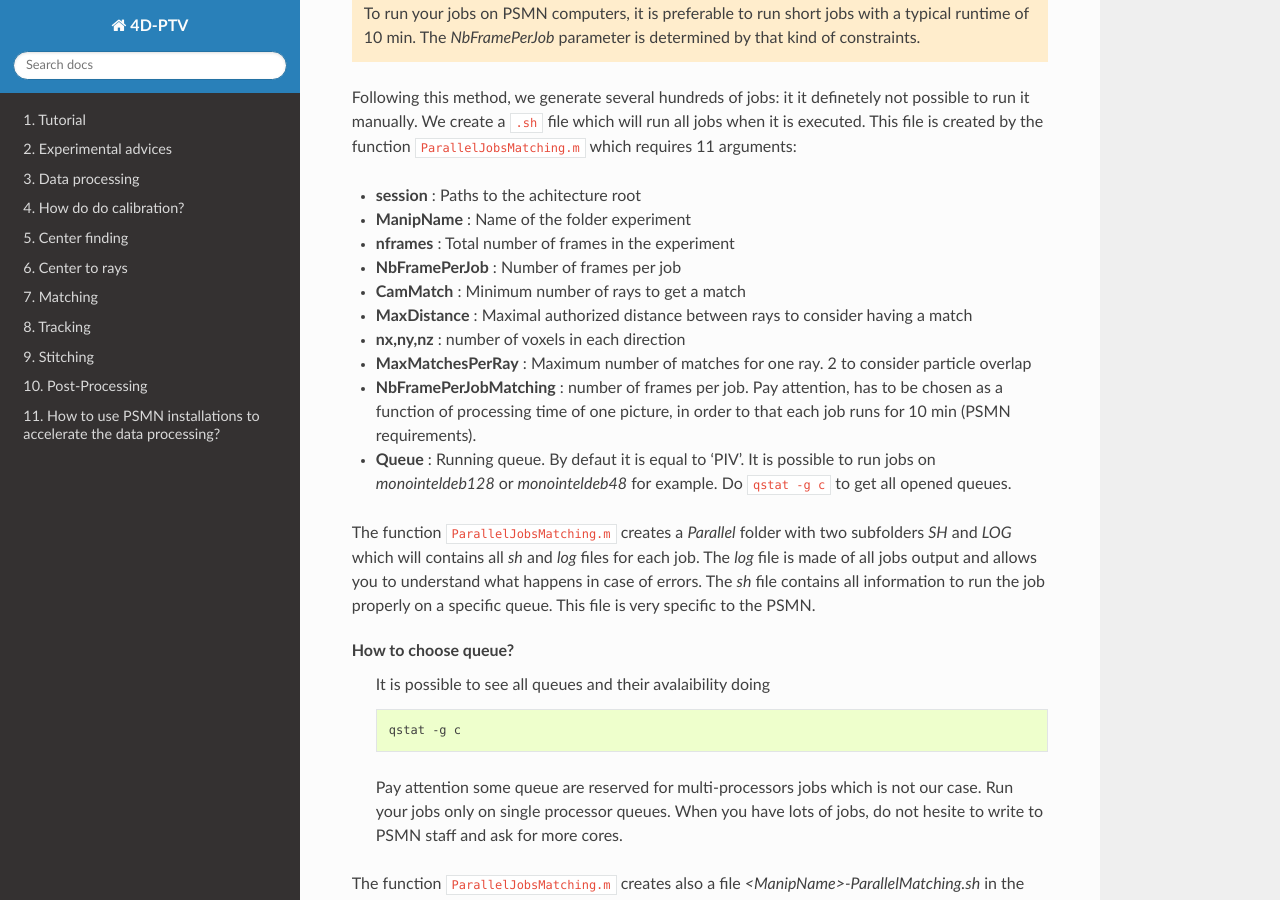
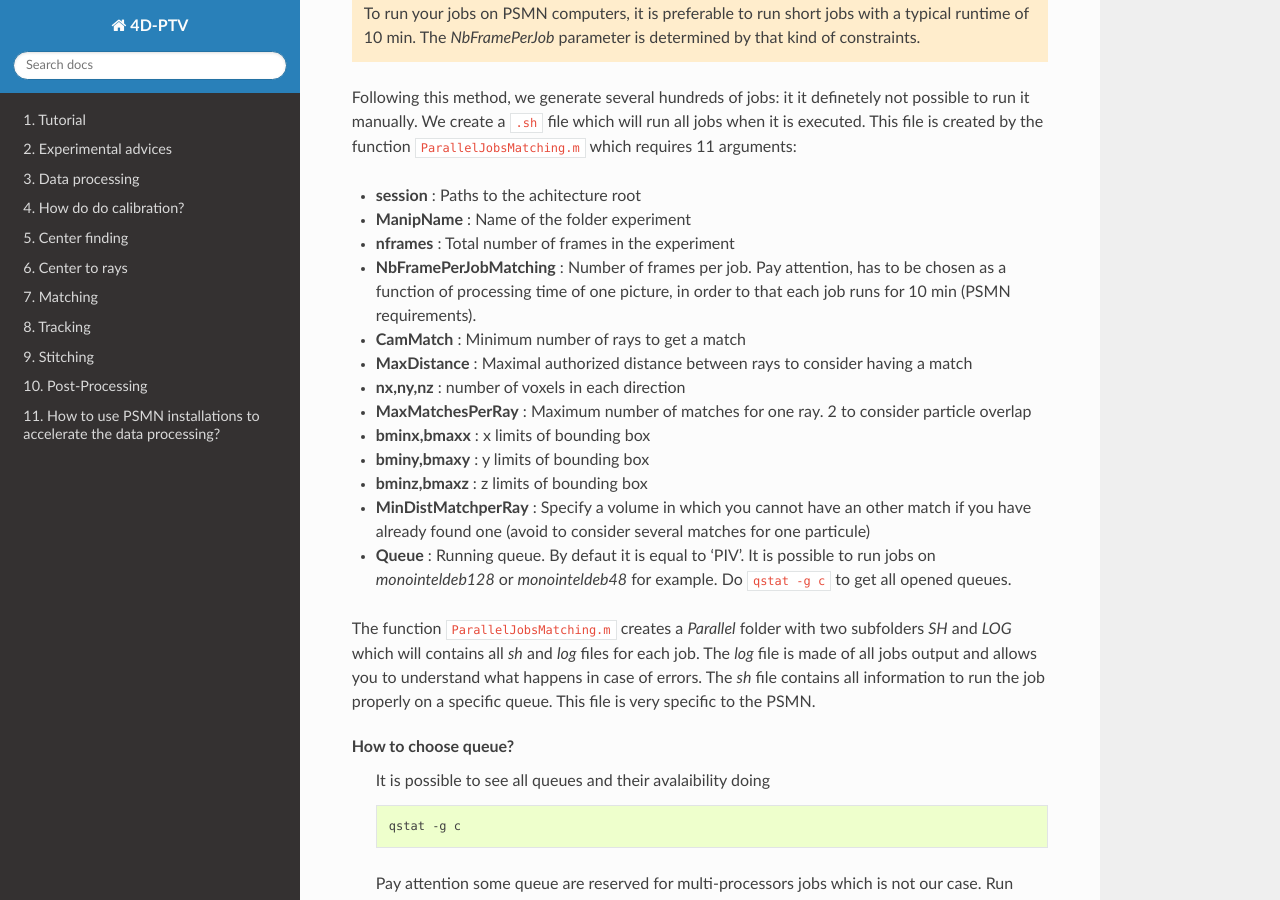
Before and after one commit to turbulencelyon/4d-ptv, a Sphinx documentation site: the page built from Documentation/source/psmn/Matching-psmn.rst, in a window 1280 px wide and 900 px high, scrolled down 1192 px. Built offline with Sphinx 7.4.7 and the Read the Docs theme 2.0.0, drawn with Linux system fonts in a browser that asks for light colours.

```diff
--- a/Documentation/source/psmn/Matching-psmn.rst
+++ b/Documentation/source/psmn/Matching-psmn.rst
@@ -30,7 +30,7 @@
     It will split *rays.dat* file into small files composed of 10 frames.
 
 .. note::
-	You can also launching this step in parallel at the PSMN, by compiling the function ``RaysSavingForParallelMatching.m`` and use the bash script ``submission_RaysSavingForParallelMatching.sh``. It the same way to do it that the ones describes in CenterFinding and Center2Rays. This could be usefull if you have several run to treat.
+    You can also launching this step in parallel at the PSMN, by compiling the function ``RaysSavingForParallelMatching.m`` and use the bash script ``submission_RaysSavingForParallelMatching.sh``. It the same way to do it that the ones describes in CenterFinding and Center2Rays. This could be usefull if you have several run to treat.
 
 .. warning::
     To run your jobs on PSMN computers, it is preferable to run short jobs with a typical runtime of 10 min. The *NbFramePerJob* parameter is determined by that kind of constraints.
@@ -40,12 +40,15 @@
 - **session**                : Paths to the achitecture root
 - **ManipName**              : Name of the folder experiment
 - **nframes**                : Total number of frames in the experiment
-- **NbFramePerJob**          : Number of frames per job
+- **NbFramePerJobMatching**  : Number of frames per job. Pay attention, has to be chosen as a function of processing time of one picture, in order to that each job runs for 10 min (PSMN requirements).
 - **CamMatch**               : Minimum number of rays to get a match
 - **MaxDistance**            : Maximal authorized distance between rays to consider having a match
 - **nx,ny,nz**               :  number of voxels in each direction
 - **MaxMatchesPerRay**       : Maximum number of matches for one ray. 2 to consider particle overlap
-- **NbFramePerJobMatching**  : number of frames per job. Pay attention, has to be chosen as a function of processing time of one picture, in order to that each job runs for 10 min (PSMN requirements).
+- **bminx,bmaxx**            : x limits of bounding box
+- **bminy,bmaxy**            : y limits of bounding box
+- **bminz,bmaxz**            : z limits of bounding box
+- **MinDistMatchperRay**     : Specify a volume in which you cannot have an other match if you have already found one (avoid to consider several matches for one particule)
 - **Queue**                  : Running queue. By defaut it is equal to 'PIV'. It is possible to run jobs on `monointeldeb128` or `monointeldeb48` for example. Do ``qstat -g c`` to get all opened queues.
 
 The function ``ParallelJobsMatching.m`` creates a `Parallel` folder with two subfolders `SH` and `LOG` which will contains all `sh` and `log` files for each job. The `log` file is made of all jobs output and allows you to understand what happens in case of errors. The `sh` file contains all information to run the job properly on a specific queue. This file is very specific to the PSMN.
```
Also changed, not shown: 1 other file.
